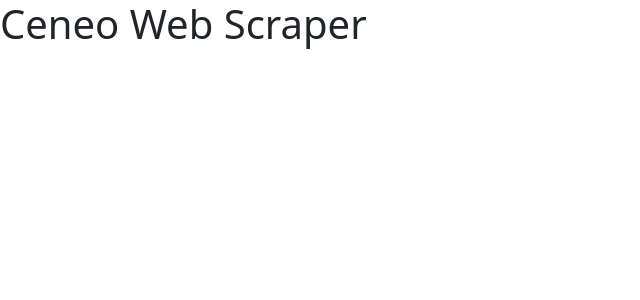
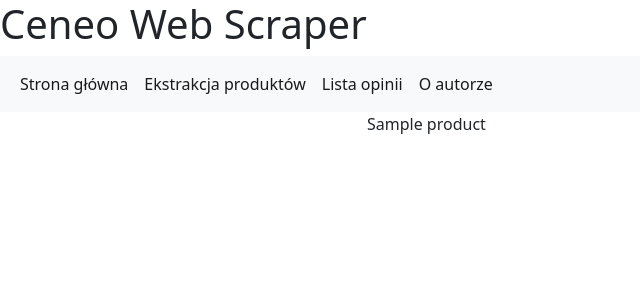
Before and after one commit to piech-progr/CeneoWebScrapper, a Flask app: template app/templates/opinions.html.jinja in a window 1280 px wide. Shown: the top 300 px of the page, without its empty margins (0-640 px from the left). Run offline with Flask 2, Linux system fonts and the light colour scheme; the template is opened without the code that fills it: most values are stand-ins (such as "Sample title", 1, 10 or a date in 2020).

Commit message:
2021-06-07 MP fixed opinions

```diff
--- a/app/models/product.py
+++ b/app/models/product.py
@@ -30,7 +30,7 @@
     def __repr__(self):
         return f"Product(product_id={self.product_id}, product_name={self.product_name}, opinions:=["+",".join(opinion.__repr__() for opinion in self.opinions) + "])"
 
-    def __dict__(self):
+    def to_dict(self):
         return {
             "product_id": self.product_id,
             "product_name": self.product_name,
--- /dev/null
+++ b/app/templates/about.html.jinja
@@ -0,0 +1,5 @@
+{% extends "layout.html.jinja" %}
+
+{% block middle %}
+    <h2> Autor projektu. Oto kilka słów o moim projekcie.</h2>
+{% endblock middle %}
--- a/app/templates/layout.html.jinja
+++ b/app/templates/layout.html.jinja
@@ -12,7 +12,7 @@
     <header>
         <h1>Ceneo Web Scraper</h1>
     </header>
-    <nav class=class="navbar navbar-expand-lg navbar-light bg-light" style="background-color: #e3f2fd;">
+    <nav class="navbar navbar-expand-lg navbar-light bg-light" style="background-color: #e3f2fd;">
         <div class="container-fluid">
            <div class="collapse navbar-collapse" id="navbarText">
                <ul class="navbar-nav me-auto mb-2 mb-lg-0">
@@ -23,7 +23,7 @@
                        <a class="nav-link active" aria-current="page" href="{{ url_for('extract') }}">Ekstrakcja produktów</a>
                    </li>
                    <li class="nav-item">
-                        <a class="nav-link active" aria-current="page" href="{{ url_for('products') }}">Lista produktów</a>
+                       <a class="nav-link active" aria-current="page" href="{{ url_for('products') }}">Lista opinii</a>
                    </li>
                    <li class="nav-item">
                        <a class="nav-link active" aria-current="page" href="{{ url_for('about') }}">O autorze</a>
@@ -48,9 +48,9 @@
 
     </footer>
     <script src="https://cdn.jsdelivr.net/npm/bootstrap@5.0.1/dist/js/bootstrap.bundle.min.js" integrity="sha384-gtEjrD/SeCtmISkJkNUaaKMoLD0//ElJ19smozuHV6z3Iehds+3Ulb9Bn9Plx0x4" crossorigin="anonymous"></script>
-    {% block scripts %}
+    <!-- {% block scripts %}
 
-    {% endblock scripts %}
+    {% endblock scripts %} -->
 
 </body>
 </html>
--- a/app/templates/opinions.html.jinja
+++ b/app/templates/opinions.html.jinja
@@ -1,9 +1,10 @@
 {% extends "layout.html.jinja" %}
 
 {% block middle %}
-    <table id="opinions" class='table table-striped'>
+    {{ product }}
+    {# <table id='opinions' class='table table-striped'>
 
-    </table>
+        </table> #}
 {% endblock middle %}
 {% block scripts %}
         <script>
@@ -11,4 +12,4 @@
                 $('#opinions').DataTable();
             });
         </script>
-    {% endblock scripts %}
+{% endblock scripts %}
--- a/app/utils.py
+++ b/app/utils.py
@@ -1,4 +1,4 @@
-def extract_element(dom_tree,opinion,selector,attribute=None):
+def extract_element(dom_tree,selector,attribute=None):
     try:
         if attribute:
             if isinstance(attribute,str):
--- a/app/views.py
+++ b/app/views.py
@@ -23,7 +23,7 @@
     products_list = [product.split('.')[0] for product in listdir("app/products")]
     return render_template("products.html.jinja", products=products_list)
 
-@app.route('/opinions/<productId>')
+@app.route('/opinions/<product_id>')
 def opinions(product_id):
     print(product_id)
     product = Product(product_id, opinions=[])
@@ -31,7 +31,7 @@
     product.read_from_json()
     return render_template("opinions.html.jinja", product=str(product))
 
-@app.route('/charts/<productId>')
+@app.route('/charts/<product_id>')
 def charts(product_id):
     pass
 
```
Also changed, not shown: app/models/opinion.py (+7 -7 lines). Lines whose indentation alone changed are shown as unchanged.
